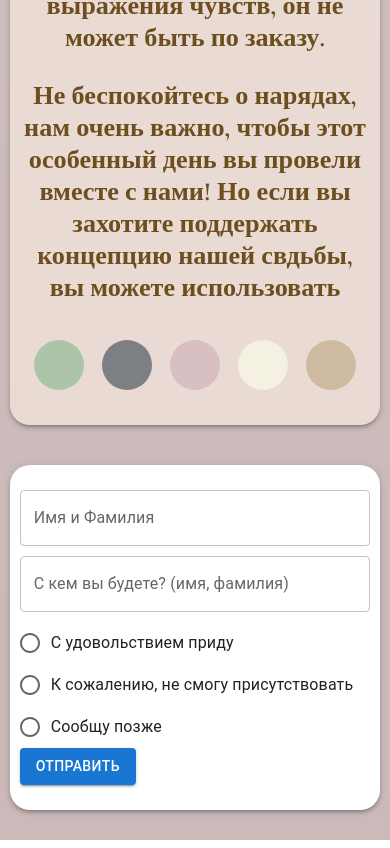
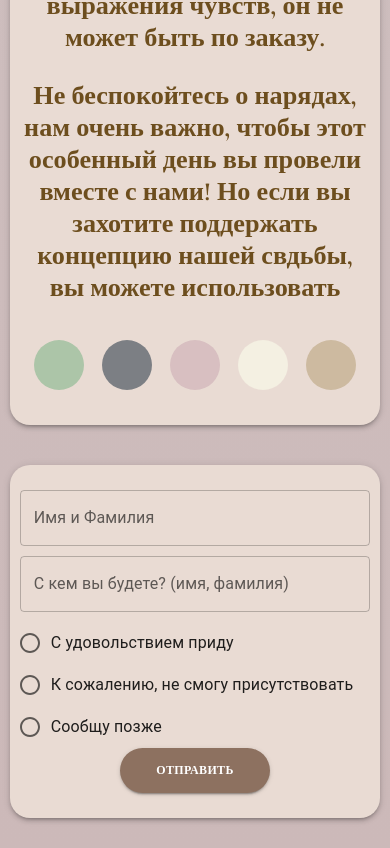
Before and after one commit to pemponce/ForSister, a React (Create React App) app in the folder front/: page / in a window 390 px wide. Shown: the part 4347-5195 px from the top of the page. Built offline with nearby package versions, Linux system fonts and the light colour scheme.

Commit message:
edit form block background, change confirm btn color, font and position

```diff
--- a/front/src/App.css
+++ b/front/src/App.css
@@ -70,7 +70,17 @@
     width: 95% !important;
     margin: 30px auto !important;
     border-radius: 20px !important;
-    background-color: #fff !important;
+    background-color: #e9dbd3 !important;
+}
+
+.css-sghohy-MuiButtonBase-root-MuiButton-root {
+    font-family: "Cormorant Garamond", serif !important;
+    font-size: 1rem !important;
+    font-weight: 750 !important;
+    padding: 0.75rem !important;
+    width: 25% !important;
+    background-color: #8d7160 !important;
+    border-radius: 50px !important;
 }
 
 h1 {
@@ -231,6 +241,7 @@ table {
     margin: auto;
     border-radius: 15px;
 }
+
 @keyframes App-logo-spin {
     from {
         transform: rotate(0deg);
@@ -285,10 +296,13 @@ table {
 
     .paperStyleForm {
         padding: 25px 0 !important;
-        width: 95% !important;
         margin: 10px auto !important;
-        border-radius: 20px !important;
-        background-color: #fff !important;
+        background-color: #e9dbd3 !important;
+    }
+
+    .css-sghohy-MuiButtonBase-root-MuiButton-root {
+        width: 150px !important;
+        font-size: 0.75rem !important;
     }
 }
 
@@ -321,7 +335,7 @@ table {
         background-color: white;
     }
 
-    .css-1q04gal-MuiDateCalendar-root{
+    .css-1q04gal-MuiDateCalendar-root {
         width: 280px !important;
     }
 
@@ -345,11 +359,8 @@ table {
     }
 
     .paperStyleForm {
-        padding: 25px 0 !important;
-        width: 95% !important;
         margin: 10px auto !important;
-        border-radius: 20px !important;
-        background-color: #fff !important;
+        background-color: #e9dbd3 !important;
     }
 
     h1 {
--- a/front/src/components/Person.js
+++ b/front/src/components/Person.js
@@ -59,7 +59,9 @@ export default function Person() {
                                       onChange={(e) => setGuestStatus(e.target.value)}/>
                 </RadioGroup>
 
-                <Button variant="contained" onClick={handleClick}>отправить</Button>
+                <div className="container">
+                    <Button variant="contained" onClick={handleClick}>отправить</Button>
+                </div>
             </Box>
 
         </Paper>
--- a/front/src/components/Recommendations.js
+++ b/front/src/components/Recommendations.js
@@ -24,7 +24,8 @@ export default function Recommendations() {
                             нами!
                             Но если вы захотите поддержать концепцию нашей свдьбы, вы можете использовать
                         </h3>
-                    <table className="tablePalette" style={{borderCollapse: "unset", borderColor: "red !important"}}>
+                        <table className="tablePalette"
+                               style={{borderCollapse: "unset", borderColor: "red !important"}}>
                             <tbody style={{margin: "auto", alignContent: "center", border: "none !important"}}>
                             <tr>
                                 <td>
@@ -57,5 +58,4 @@ export default function Recommendations() {
             </Paper>
         </Container>
     );
-
 }
```
Lines whose indentation alone changed are shown as unchanged.
